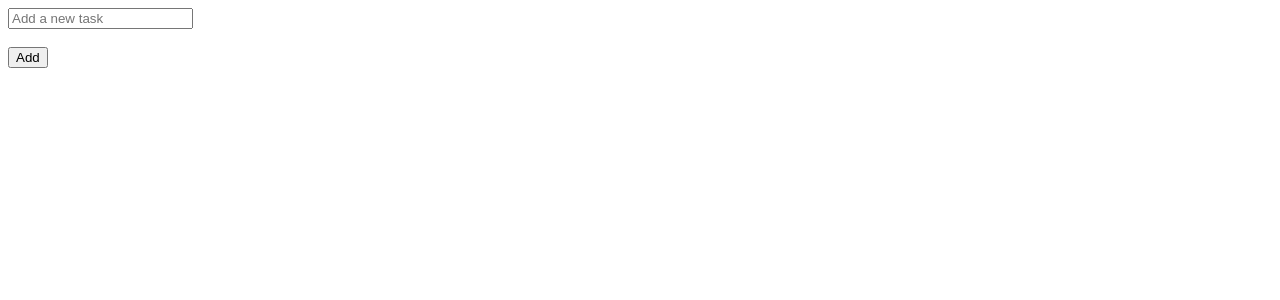
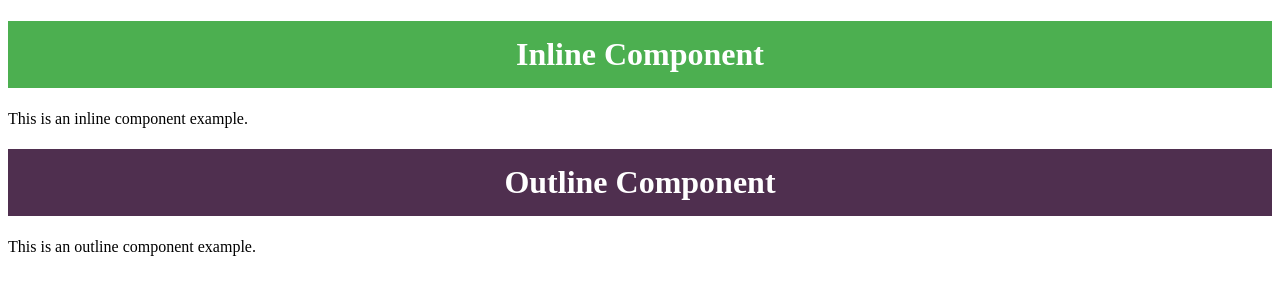
Before and after one commit to gabrielal4k/todoapp_react, a React (Vite) app in the folder todoapp/: page / in a window 1280 px wide. Shown: the top 300 px of the page. Built offline with nearby package versions, Linux system fonts and the light colour scheme.

Commit message:
component css

```diff
--- a/todoapp/src/App.jsx
+++ b/todoapp/src/App.jsx
@@ -1,3 +1,5 @@
+import InlineComponent from "./component/InlineComponent"
+import OutlineComponent from "./component/OutlineComponent"
 import Todo from "./component/Todo"
 
 
@@ -5,7 +7,8 @@ function App() {
 
   return (
     <div className="App">
-      <Todo />
+      <InlineComponent />
+      <OutlineComponent />
     </div>
   )
 }
--- /dev/null
+++ b/todoapp/src/component/InlineComponent.jsx
@@ -0,0 +1,11 @@
+import styles from './InlineComponent.module.css';
+
+
+export default function InlineComponent() {
+    return (
+        <div>
+            <h1 className={styles.header}>Inline Component</h1>
+            <p>This is an inline component example.</p>
+        </div>
+    );
+}
--- /dev/null
+++ b/todoapp/src/component/Inlinecomponent.module.css
@@ -0,0 +1,7 @@
+
+.header{
+    background-color: #4CAF50;
+    color: white;
+    padding: 15px;
+    text-align: center;
+}
--- /dev/null
+++ b/todoapp/src/component/OutlineComponent.jsx
@@ -0,0 +1,10 @@
+import styles from './Outlinecomponent.module.css';
+
+export default function OutlineComponent() {
+    return (
+        <div>
+            <h1 className={styles.header}>Outline Component</h1>
+            <p>This is an outline component example.</p>
+        </div>
+    );
+}
--- /dev/null
+++ b/todoapp/src/component/Outlinecomponent.module.css
@@ -0,0 +1,8 @@
+
+
+.header{
+    background-color: #4F2F4F;
+    color: white;
+    padding: 15px;
+    text-align: center;
+}
--- a/todoapp/src/component/Todo.jsx
+++ b/todoapp/src/component/Todo.jsx
@@ -1,18 +1,32 @@
 import { useState } from "react";
+import TodoItem from "./TodoItem";
 
 
 export default function Todo(){
 
     const [todo, setTodo] = useState("");
+    const [todos, setTodos] = useState([]);
+
+    function handleSubmit(e) {
+
+        e.preventDefault();
+        setTodos([...todos, todo]);
+        setTodo("");
+    }
 
     return (
         <div>
-            <form>
+            <form onSubmit={handleSubmit}>
                 <input type="text" onChange={(e) => setTodo(e.target.value) } value={todo} placeholder="Add a new task" />
                 <br />
                 <br />
                 <button type="submit">Add</button>
             </form>
+
+            {todos.map(item => (
+                <TodoItem key={item} item={item} />
+            ))}
+
         </div>
     );
 }
--- /dev/null
+++ b/todoapp/src/component/TodoItem.jsx
@@ -0,0 +1,10 @@
+import '../css/style.css';
+
+
+export default function TodoItem({item}) {
+    return (
+        <div className="todo-item">
+            <h1 className="header">{item}</h1>
+        </div>
+    );
+}
--- /dev/null
+++ b/todoapp/src/css/style.css
@@ -0,0 +1,6 @@
+.header{
+    background-color: #4CAF50; /* Green */
+    color: white;
+    padding: 15px;
+    text-align: center;
+}
```
